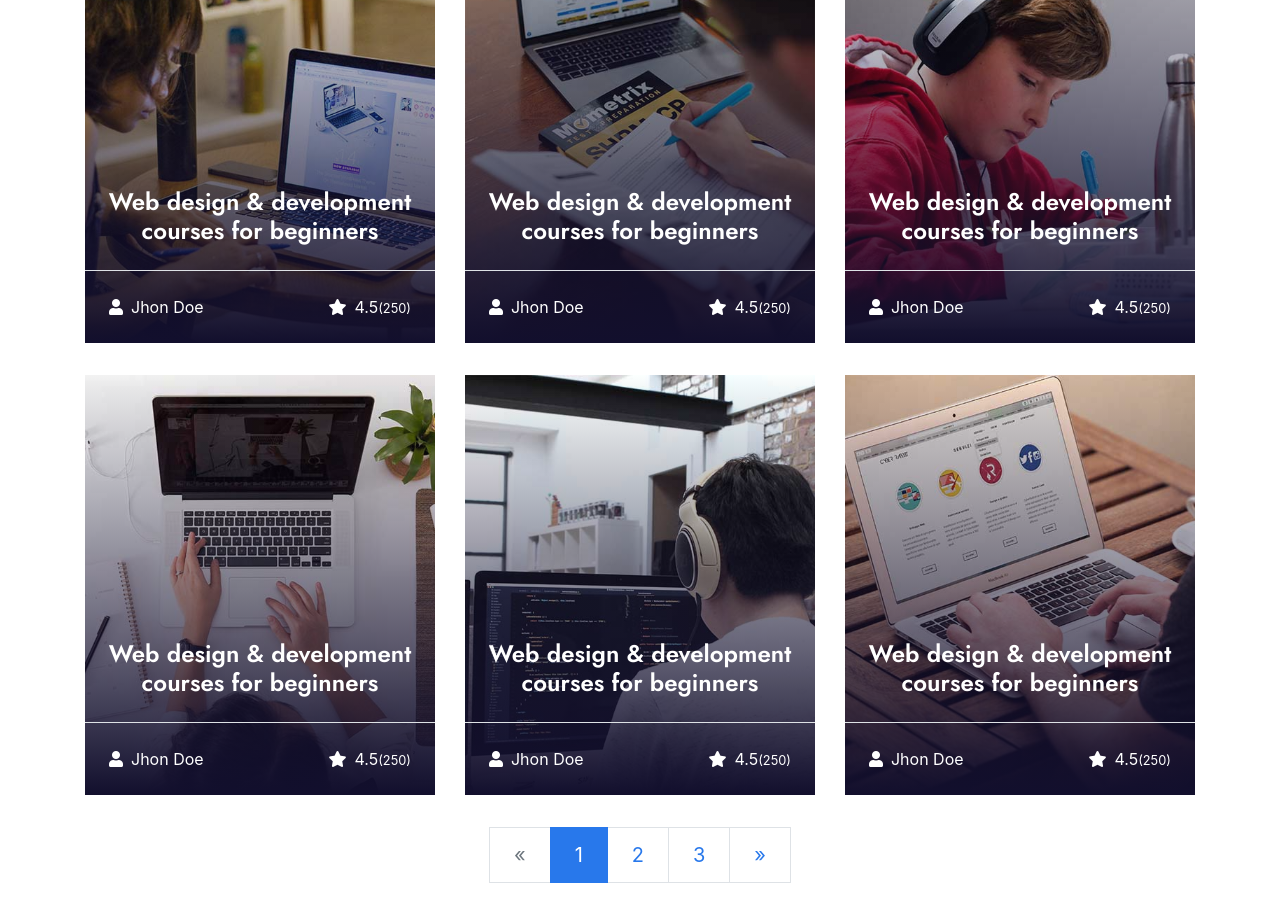
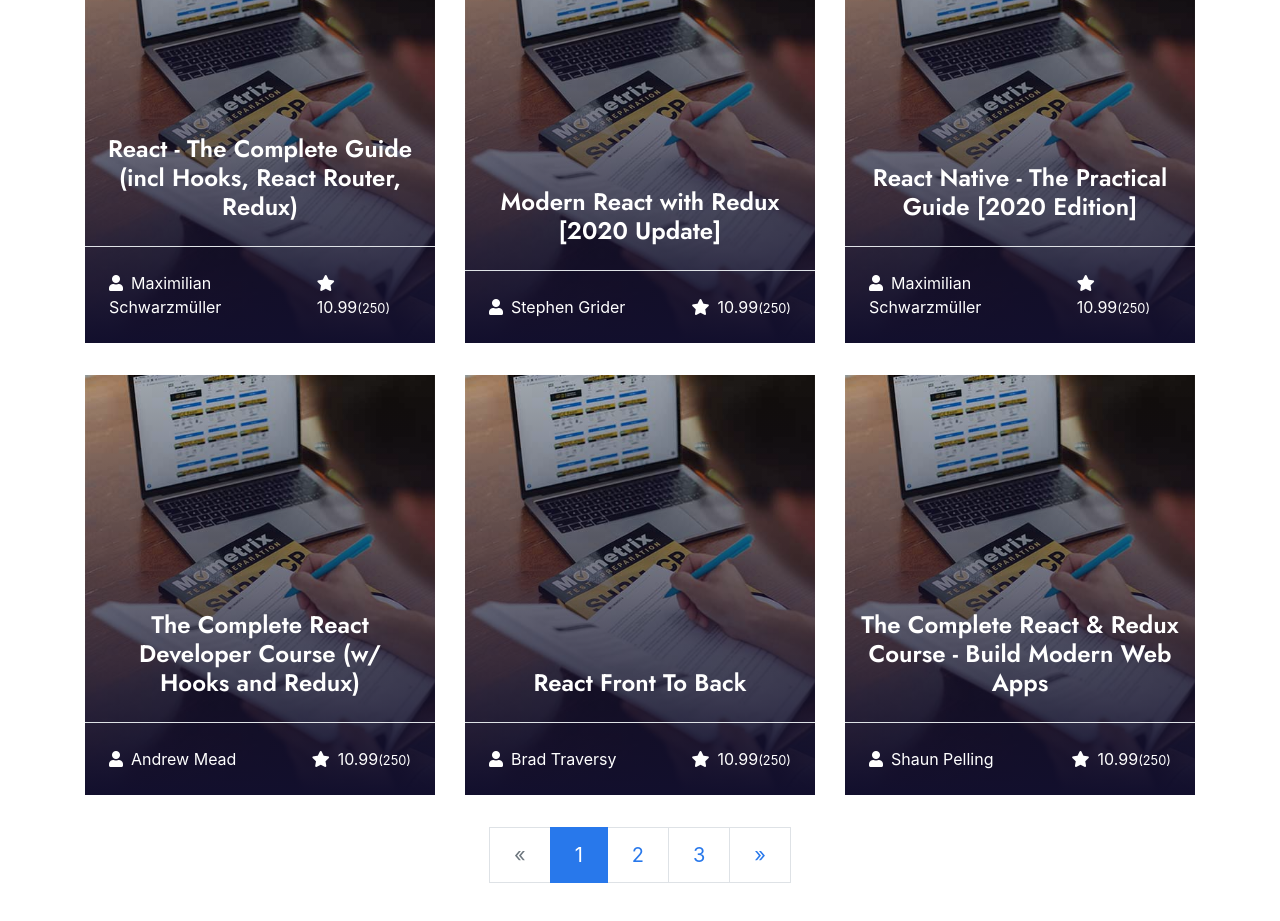
Before and after one commit to Perfectizihirwe/easylearning, a React (Create React App) app: page /courses in a window 1280 px wide. Shown: the part 1140-2061 px from the top of the page. Built offline with nearby package versions, Linux system fonts and the light colour scheme.

Commit message:
development

```diff
--- a/src/pages/Courses.js
+++ b/src/pages/Courses.js
@@ -1,3 +1,5 @@
+import { courses } from "../utils/data";
+
 export const Courses = () => {
   return (
     <>
@@ -149,23 +151,25 @@ export const Courses = () => {
             </div>
           </div>
           <div class="row">
+            {courses?.map((item) => {
+              return (
                 <div class="col-lg-4 col-md-6 pb-4">
                   <a
                     class="courses-list-item position-relative d-block overflow-hidden mb-2"
                     href="details"
                   >
-                <img class="img-fluid" src="img/courses-1.jpg" alt="" />
+                    <img class="img-fluid" src="img/courses-2.jpg" alt="" />
                     <div class="courses-text">
-                  <h4 class="text-center text-white px-3">
-                    Web design & development courses for beginners
-                  </h4>
+                      <h4 class="text-center text-white px-3">{item.title}</h4>
                       <div class="border-top w-100 mt-3">
                         <div class="d-flex justify-content-between p-4">
                           <span class="text-white">
-                        <i class="fa fa-user mr-2"></i>Jhon Doe
+                            <i class="fa fa-user mr-2"></i>
+                            {item.instructor}
                           </span>
                           <span class="text-white">
-                        <i class="fa fa-star mr-2"></i>4.5
+                            <i class="fa fa-star mr-2"></i>
+                            {item.price}
                             <small>(250)</small>
                           </span>
                         </div>
@@ -173,126 +177,8 @@ export const Courses = () => {
                     </div>
                   </a>
                 </div>
-            <div class="col-lg-4 col-md-6 pb-4">
-              <a
-                class="courses-list-item position-relative d-block overflow-hidden mb-2"
-                href="details"
-              >
-                <img class="img-fluid" src="img/courses-2.jpg" alt="" />
-                <div class="courses-text">
-                  <h4 class="text-center text-white px-3">
-                    Web design & development courses for beginners
-                  </h4>
-                  <div class="border-top w-100 mt-3">
-                    <div class="d-flex justify-content-between p-4">
-                      <span class="text-white">
-                        <i class="fa fa-user mr-2"></i>Jhon Doe
-                      </span>
-                      <span class="text-white">
-                        <i class="fa fa-star mr-2"></i>4.5
-                        <small>(250)</small>
-                      </span>
-                    </div>
-                  </div>
-                </div>
-              </a>
-            </div>
-            <div class="col-lg-4 col-md-6 pb-4">
-              <a
-                class="courses-list-item position-relative d-block overflow-hidden mb-2"
-                href="details"
-              >
-                <img class="img-fluid" src="img/courses-3.jpg" alt="" />
-                <div class="courses-text">
-                  <h4 class="text-center text-white px-3">
-                    Web design & development courses for beginners
-                  </h4>
-                  <div class="border-top w-100 mt-3">
-                    <div class="d-flex justify-content-between p-4">
-                      <span class="text-white">
-                        <i class="fa fa-user mr-2"></i>Jhon Doe
-                      </span>
-                      <span class="text-white">
-                        <i class="fa fa-star mr-2"></i>4.5
-                        <small>(250)</small>
-                      </span>
-                    </div>
-                  </div>
-                </div>
-              </a>
-            </div>
-            <div class="col-lg-4 col-md-6 pb-4">
-              <a
-                class="courses-list-item position-relative d-block overflow-hidden mb-2"
-                href="details"
-              >
-                <img class="img-fluid" src="img/courses-4.jpg" alt="" />
-                <div class="courses-text">
-                  <h4 class="text-center text-white px-3">
-                    Web design & development courses for beginners
-                  </h4>
-                  <div class="border-top w-100 mt-3">
-                    <div class="d-flex justify-content-between p-4">
-                      <span class="text-white">
-                        <i class="fa fa-user mr-2"></i>Jhon Doe
-                      </span>
-                      <span class="text-white">
-                        <i class="fa fa-star mr-2"></i>4.5
-                        <small>(250)</small>
-                      </span>
-                    </div>
-                  </div>
-                </div>
-              </a>
-            </div>
-            <div class="col-lg-4 col-md-6 pb-4">
-              <a
-                class="courses-list-item position-relative d-block overflow-hidden mb-2"
-                href="details"
-              >
-                <img class="img-fluid" src="img/courses-5.jpg" alt="" />
-                <div class="courses-text">
-                  <h4 class="text-center text-white px-3">
-                    Web design & development courses for beginners
-                  </h4>
-                  <div class="border-top w-100 mt-3">
-                    <div class="d-flex justify-content-between p-4">
-                      <span class="text-white">
-                        <i class="fa fa-user mr-2"></i>Jhon Doe
-                      </span>
-                      <span class="text-white">
-                        <i class="fa fa-star mr-2"></i>4.5
-                        <small>(250)</small>
-                      </span>
-                    </div>
-                  </div>
-                </div>
-              </a>
-            </div>
-            <div class="col-lg-4 col-md-6 pb-4">
-              <a
-                class="courses-list-item position-relative d-block overflow-hidden mb-2"
-                href="details"
-              >
-                <img class="img-fluid" src="img/courses-6.jpg" alt="" />
-                <div class="courses-text">
-                  <h4 class="text-center text-white px-3">
-                    Web design & development courses for beginners
-                  </h4>
-                  <div class="border-top w-100 mt-3">
-                    <div class="d-flex justify-content-between p-4">
-                      <span class="text-white">
-                        <i class="fa fa-user mr-2"></i>Jhon Doe
-                      </span>
-                      <span class="text-white">
-                        <i class="fa fa-star mr-2"></i>4.5
-                        <small>(250)</small>
-                      </span>
-                    </div>
-                  </div>
-                </div>
-              </a>
-            </div>
+              );
+            })}
             <div class="col-12">
               <nav aria-label="Page navigation">
                 <ul class="pagination pagination-lg justify-content-center mb-0">
--- a/src/pages/Login.js
+++ b/src/pages/Login.js
@@ -5,7 +5,7 @@ export const Login = () => {
   const navigate = useNavigate();
 
   const handleLogin = () => {
-    navigate("/courses");
+    window.location.href = "https://easylearningdashboard.vercel.app/";
   };
 
   return (
@@ -66,7 +66,22 @@ export const Login = () => {
                     <a href="#">Forgot password?</a>
                   </div>
                   <div class="button1 input-box1">
-                    <input type="submit" value="Submit" onClick={handleLogin} />
+                    <a
+                      style={{
+                        color: "white",
+                        textDecoration: "none",
+                        cursor: "pointer",
+                        backgroundColor: "#007bff",
+                        padding: "10px 20px",
+                        width: "100%",
+                        textAlign: "center",
+                        fontWeight: "bold",
+                        borderRadius: "5px",
+                      }}
+                      href="https://easylearningdashboard.vercel.app/"
+                    >
+                      Login
+                    </a>
                   </div>
                   <div class="text1 sign-up-text1">
                     Don't have an account? <label for="flip">Sigup now</label>
--- /dev/null
+++ b/src/utils/data.js
@@ -0,0 +1,62 @@
+export const courses = [
+  {
+    id: 1,
+    title: "React - The Complete Guide (incl Hooks, React Router, Redux)",
+    instructor: "Maximilian Schwarzmüller",
+    image: "https://img-a.udemycdn.com/course/240x135/1362070_b9a1_2.jpg",
+    price: 10.99,
+    url: "https://www.udemy.com/course/react-the-complete-guide-incl-redux/",
+    description:
+      "Dive in and learn React.js from scratch! Learn Reactjs, Hooks, Redux, React Routing, Animations, Next.js and way more!",
+  },
+  {
+    id: 2,
+    title: "Modern React with Redux [2020 Update]",
+    instructor: "Stephen Grider",
+    image: "https://img-a.udemycdn.com/course/240x135/705264_caa9_11.jpg",
+    price: 10.99,
+    url: "https://www.udemy.com/course/react-redux/",
+    description:
+      "Master React v16.6.3 and Redux with React Router, Webpack, and Create-React-App. Includes Hooks!",
+  },
+  {
+    id: 3,
+    title: "React Native - The Practical Guide [2020 Edition]",
+    instructor: "Maximilian Schwarzmüller",
+    image: "https://img-a.udemycdn.com/course/240x135/959700_8bd2_11.jpg",
+    price: 10.99,
+    url: "https://www.udemy.com/course/react-native-the-practical-guide/",
+    description:
+      "Use React Native and your React knowledge and take your web development skills to build native iOS and Android Apps",
+  },
+  {
+    id: 4,
+    title: "The Complete React Developer Course (w/ Hooks and Redux)",
+    instructor: "Andrew Mead",
+    image: "https://img-a.udemycdn.com/course/240x135/1286908_1773_6.jpg",
+    price: 10.99,
+    url: "https://www.udemy.com/course/react-2nd-edition/",
+    description:
+      "Learn how to build and launch React web applications using React, Redux, Webpack, React-Router, and more!",
+  },
+  {
+    id: 5,
+    title: "React Front To Back",
+    instructor: "Brad Traversy",
+    image: "https://img-a.udemycdn.com/course/240x135/1362070_b9a1_2.jpg",
+    price: 10.99,
+    url: "https://www.udemy.com/course/modern-react-front-to-back/",
+    description:
+      "Learn Modern React 16.8+ Including Hooks, Context API, Full Stack MERN & Redux By Building Real Life Projects",
+  },
+  {
+    id: 6,
+    title: "The Complete React & Redux Course - Build Modern Web Apps",
+    instructor: "Shaun Pelling",
+    image: "https://img-a.udemycdn.com/course/240x135/705264_caa9_11.jpg",
+    price: 10.99,
+    url: "https://www.udemy.com/course/react-redux/",
+    description:
+      "Go from Beginner to React Js Expert by building an Instagram Like Web App with React 16, React Router, Redux & Firebase!",
+  },
+];
```
Lines whose indentation alone changed are shown as unchanged.
